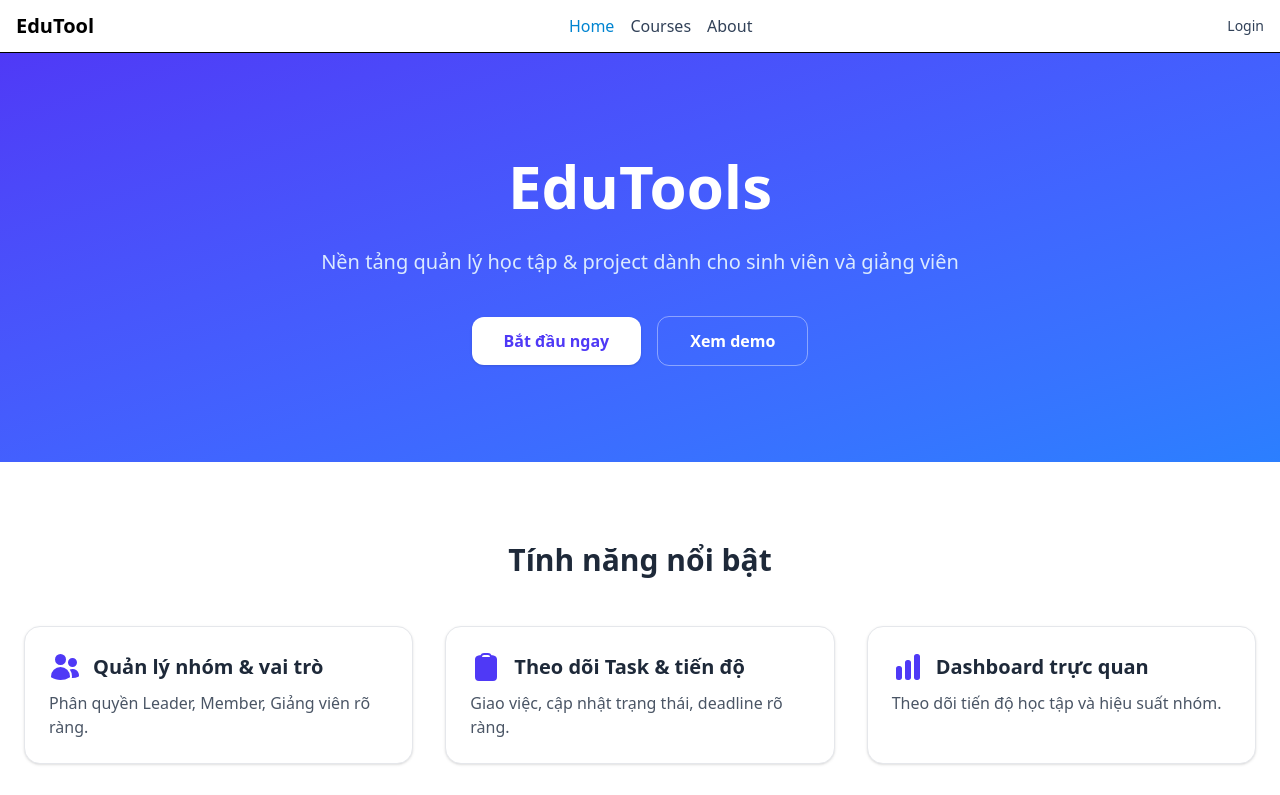
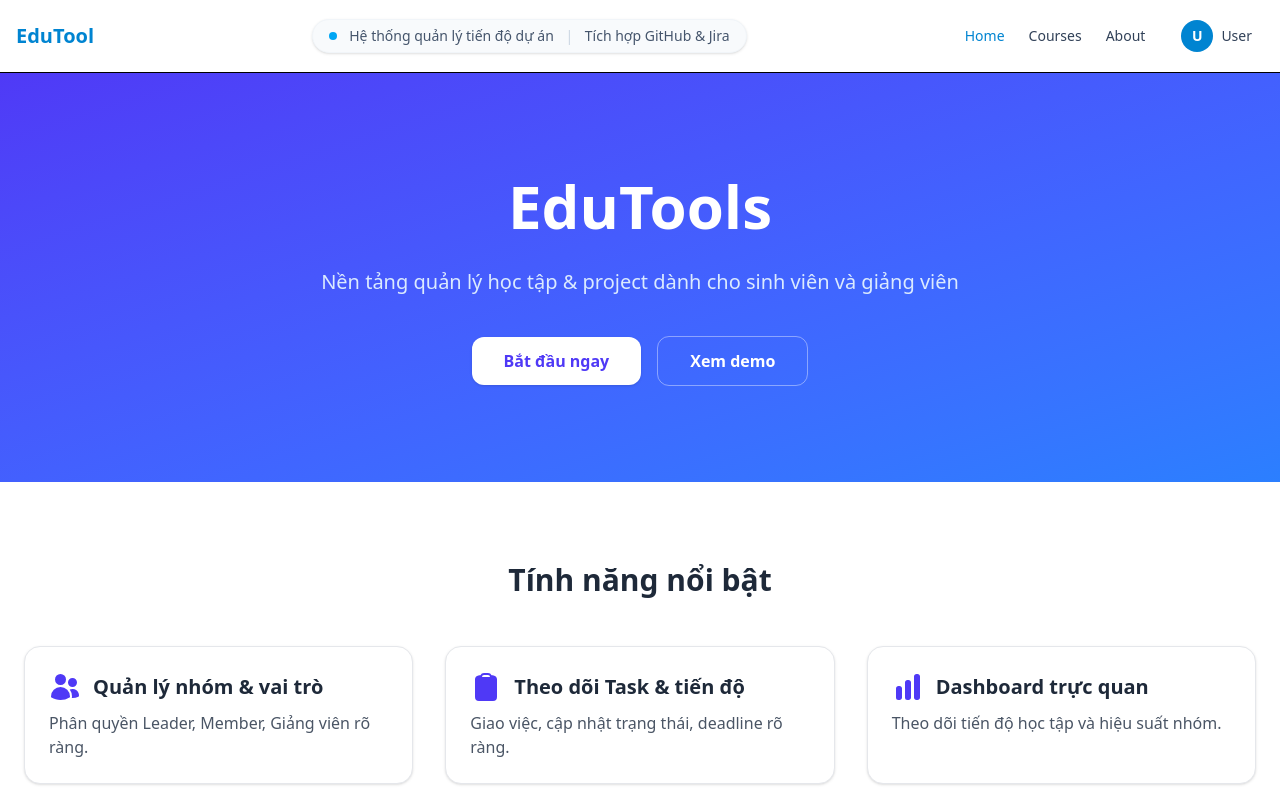
Before and after one commit to Lolisuki18/Edu-tool-FE, a React app in the folder frontend/: page / in a window 1280 px wide. Shown: the top 795 px of the page. Built offline with nearby package versions, Linux system fonts and the light colour scheme; the HTML template or start-up script is replaced by a standard one.

Commit message:
feat: add navigation menu and user dropdown to header component

```diff
--- a/frontend/src/components/common/Header.tsx
+++ b/frontend/src/components/common/Header.tsx
@@ -1,42 +1,30 @@
 import { NavLink } from 'react-router-dom';
+import NavMenu from '../navigation/NavMenu';
+import UserDropdown from '../navigation/UserDropdown';
 
-const Header = () => (
-  <header className="w-full bg-white border-b">
-    <div className="max-w-7xl mx-auto w-full px-4 py-3 flex items-center justify-between">
-      <NavLink to="/" className="text-xl font-semibold">
-        EduTool
-      </NavLink>
-      <nav aria-label="Main" className="hidden md:flex gap-4">
-        <NavLink
-          to="/"
-          end
-          className={({ isActive }) => (isActive ? 'text-sky-600' : 'text-slate-700')}
-        >
-          Home
+const Header = () => {
+  return (
+    <header className=" relative  w-full bg-white border-b shadow-sm">
+      <div className="max-w-7xl mx-auto px-4 py-3 flex items-center justify-between">
+        {/* Logo */}
+        <NavLink to="/" className="text-xl font-semibold text-sky-600">
+          EduTool
         </NavLink>
-        <NavLink
-          to="/courses"
-          className={({ isActive }) => (isActive ? 'text-sky-600' : 'text-slate-700')}
-        >
-          Courses
-        </NavLink>
-        <NavLink
-          to="/about"
-          className={({ isActive }) => (isActive ? 'text-sky-600' : 'text-slate-700')}
-        >
-          About
-        </NavLink>
-      </nav>
-      <div className="flex items-center gap-3">
-        <NavLink to="/auth/login" className="text-sm text-slate-700">
-          Login
-        </NavLink>
-        <button aria-label="Toggle menu" className="md:hidden p-2 rounded hover:bg-slate-100">
-          ☰
-        </button>
+        <div className="hidden md:flex items-center justify-center rounded-full bg-slate-50 border border-slate-100 px-4 py-1.5 shadow-sm">
+          <span className="flex h-2 w-2 rounded-full bg-sky-500 mr-3 animate-pulse"></span>
+          <span className="text-sm font-medium text-slate-600">
+            Hệ thống quản lý tiến độ dự án <span className="mx-2 text-slate-300">|</span> Tích hợp
+            GitHub & Jira
+          </span>
+        </div>
+        {/* Right side */}
+        <div className="flex items-center gap-6">
+          <NavMenu role="user" direction="row" />
+          <UserDropdown />
+        </div>
       </div>
-    </div>
-  </header>
-);
+    </header>
+  );
+};
 
 export default Header;
--- /dev/null
+++ b/frontend/src/components/navigation/NavMenu.tsx
@@ -0,0 +1,27 @@
+import { NavLink } from 'react-router-dom';
+import { NAV_ITEMS } from './nav.config';
+
+type Props = {
+  role?: 'guest' | 'user' | 'admin';
+  direction?: 'row' | 'col';
+};
+
+const NavMenu = ({ role = 'guest', direction = 'row' }: Props) => {
+  return (
+    <nav className={`flex ${direction === 'row' ? 'gap-6' : 'flex-col gap-2'}`}>
+      {NAV_ITEMS.filter(item => !item.roles || item.roles.includes(role)).map(item => (
+        <NavLink
+          key={item.to}
+          to={item.to}
+          className={({ isActive }) =>
+            `text-sm font-medium ${isActive ? 'text-sky-600' : 'text-slate-700 hover:text-sky-600'}`
+          }
+        >
+          {item.label}
+        </NavLink>
+      ))}
+    </nav>
+  );
+};
+
+export default NavMenu;
--- /dev/null
+++ b/frontend/src/components/navigation/UserDropdown.tsx
@@ -0,0 +1,56 @@
+import { useState, useRef, useEffect } from 'react';
+import { NavLink } from 'react-router-dom';
+
+const UserDropdown = () => {
+  const [open, setOpen] = useState(false);
+  const ref = useRef<HTMLDivElement>(null);
+
+  useEffect(() => {
+    const handleClickOutside = (e: MouseEvent) => {
+      if (ref.current && !ref.current.contains(e.target as Node)) {
+        setOpen(false);
+      }
+    };
+    document.addEventListener('mousedown', handleClickOutside);
+    return () => document.removeEventListener('mousedown', handleClickOutside);
+  }, []);
+
+  return (
+    <div ref={ref} className="relative">
+      <button
+        type="button"
+        onClick={() => setOpen(o => !o)}
+        className="flex items-center gap-2 px-3 py-2 rounded hover:bg-slate-100"
+      >
+        <div className="w-8 h-8 rounded-full bg-sky-600 text-white flex items-center justify-center text-sm font-semibold">
+          U
+        </div>
+        <span className="text-sm font-medium text-slate-700">User</span>
+      </button>
+
+      {open && (
+        <div className="absolute right-0 mt-2 w-40 bg-white border rounded shadow-lg z-50">
+          <NavLink
+            to="/profile"
+            className="block px-4 py-2 text-sm hover:bg-slate-100 text-black"
+            onClick={() => setOpen(false)}
+          >
+            Profile
+          </NavLink>
+
+          <button
+            className="w-full text-left px-4 py-2 text-sm text-red-600 hover:bg-red-50"
+            onClick={() => {
+              setOpen(false);
+              console.log('logout');
+            }}
+          >
+            Logout
+          </button>
+        </div>
+      )}
+    </div>
+  );
+};
+
+export default UserDropdown;
--- /dev/null
+++ b/frontend/src/components/navigation/nav.config.ts
@@ -0,0 +1,12 @@
+export type NavItemConfig = {
+  label: string;
+  to: string;
+  roles?: Array<'guest' | 'user' | 'admin'>;
+};
+
+export const NAV_ITEMS: NavItemConfig[] = [
+  { label: 'Home', to: '/', roles: ['guest', 'user', 'admin'] },
+  { label: 'Courses', to: '/courses', roles: ['guest', 'user', 'admin'] },
+  { label: 'About', to: '/about', roles: ['guest', 'user', 'admin'] },
+  { label: 'Admin', to: '/admin', roles: ['admin'] },
+];
```
